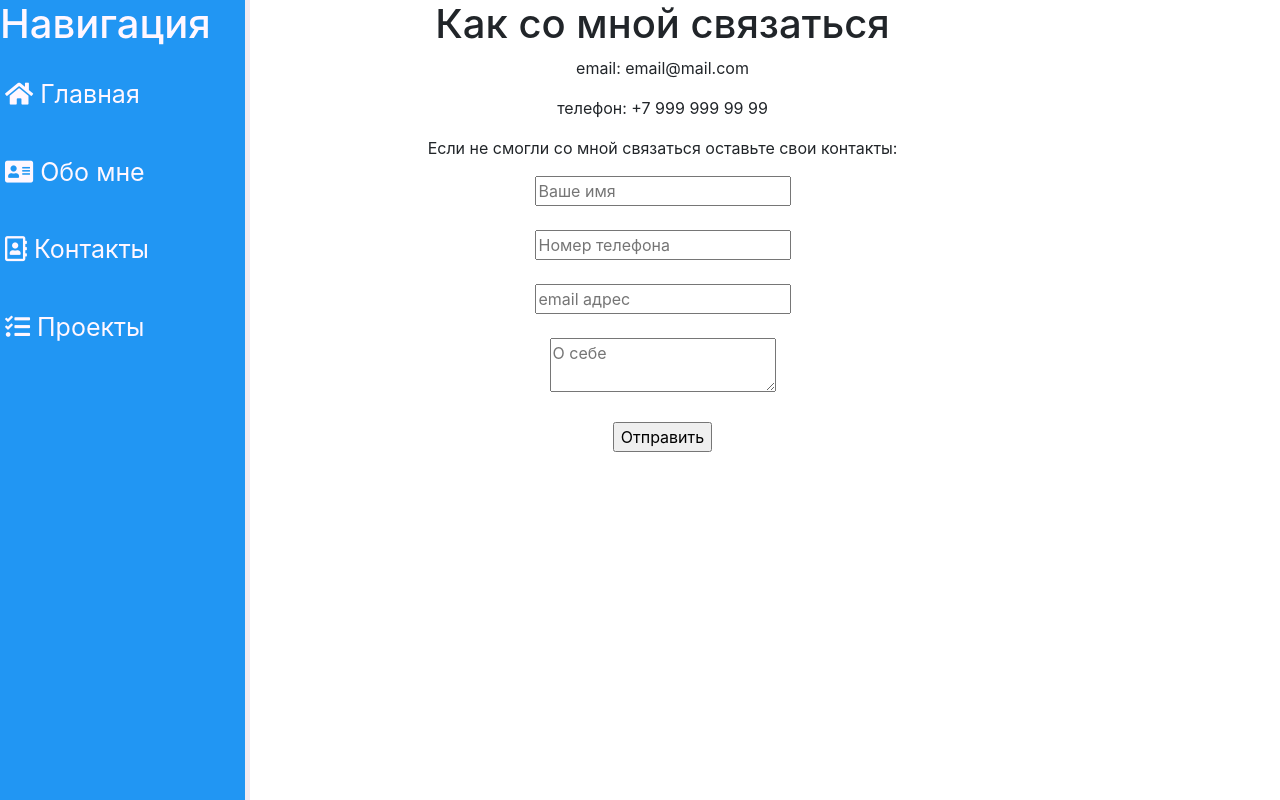
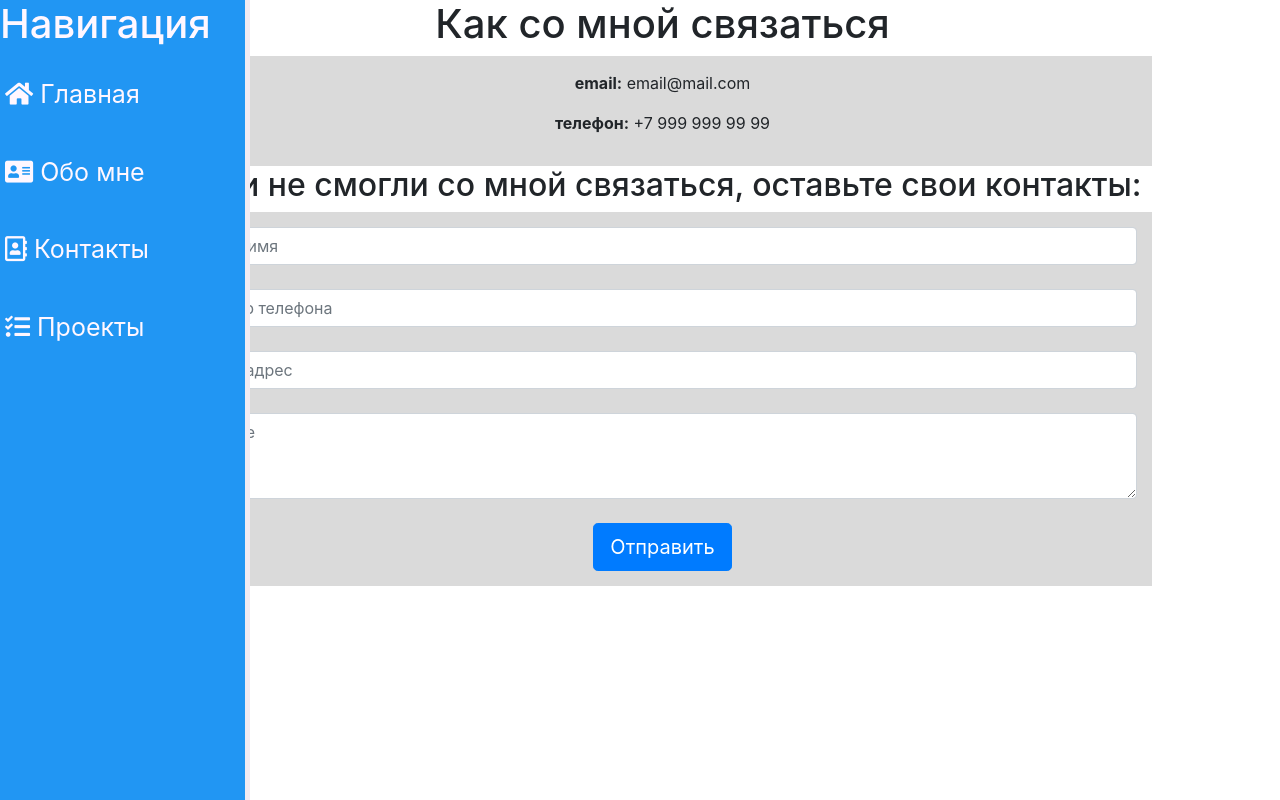
Before and after one commit to Vemnym/my_first_site, a Django app: page /contacts in a window 1280 px wide. Run offline with Django 3.2, Linux system fonts and the light colour scheme; some libraries are stand-ins or nearby versions.

Commit message:
Added css for contacts.html

```diff
--- /dev/null
+++ b/mysite/main/static/main/contacts.css
@@ -0,0 +1,12 @@
+form, #contacts{
+    background: #dadada;
+    padding: 15px;
+}
+
+@media only screen and (min-width: 1024px) {
+main{
+    margin-left: auto;
+    margin-right: auto;
+    width:80%;
+}
+}
--- a/mysite/main/static/main/list_projects.css
+++ b/mysite/main/static/main/list_projects.css
@@ -1,6 +1,6 @@
 a.project{
     margin: 1%;
-    width: 200px;
+    width: 210px;
     display: inline-block;
     transition: transform .5s ease;
 }
--- a/mysite/main/templates/main/contacts.html
+++ b/mysite/main/templates/main/contacts.html
@@ -1,26 +1,44 @@
 {% extends 'main/layout.html' %}
-
+{% load static %}
+{% block styles %}
+<link rel="stylesheet" href="{% static 'main/contacts.css' %}">
+{% endblock %}
 {% block title %}
 Контакты
 {% endblock %}
 
 {% block content %}
 <h1>Как со мной связаться</h1>
-<p>email: email@mail.com</p>
-<p>телефон: +7 999 999 99 99</p>
+<div id="contacts">
+    <p><b>email:</b> email@mail.com</p>
+    <p><b>телефон:</b> +7 999 999 99 99</p>
+</div>
+<h2>Если не смогли со мной связаться, оставьте свои контакты:</h2>
 
-<p>Если не смогли со мной связаться оставьте свои контакты:</p>
-<p>{{error}}</p>
+{% if error%}
+<div class="alert alert-dismissible alert-danger">
+  <strong>{{error}}</strong>
+</div>
+<br/>
+{% endif %}
+
+{% if success%}
+<div class="alert alert-dismissible alert-success">
+  <strong>{{success}}</strong>
+</div>
+<br/>
+{% endif %}
+
 <form method="POST" action="/contacts">
     {% csrf_token %}
-    <input type="text", name="name", placeholder="Ваше имя">
-    <br><br>
-    <input type="text", name="phone", placeholder="Номер телефона">
-    <br><br>
-    <input type="email", name="email", placeholder="email адрес">
-    <br><br>
-    <textarea name="text", placeholder="О себе"></textarea>
-    <br><br>
-    <input type="submit", value="Отправить">
+    <input type="text", name="name", placeholder="Ваше имя" class="form-control">
+    <br/>
+    <input type="text", name="phone", placeholder="Номер телефона" class="form-control">
+    <br/>
+    <input type="email", name="email", placeholder="email адрес", class="form-control">
+    <br/>
+    <textarea name="text", placeholder="О себе" class="form-control" rows="3" ></textarea>
+    <br/>
+    <input type="submit", value="Отправить" class="btn btn-primary btn-lg">
 </form>
 {% endblock %}
--- a/mysite/main/views.py
+++ b/mysite/main/views.py
@@ -73,7 +73,7 @@
                  email=email,
                  text=text).save()
         return render(request, 'main/contacts.html', {
-            'error': 'Сообщение успешно отправленно'
+            'success': 'Сообщение успешно отправленно'
         })
 
 
```
Also changed, not shown: mysite/main/templates/main/layout.html (+4 -4 lines), mysite/db.sqlite3.
